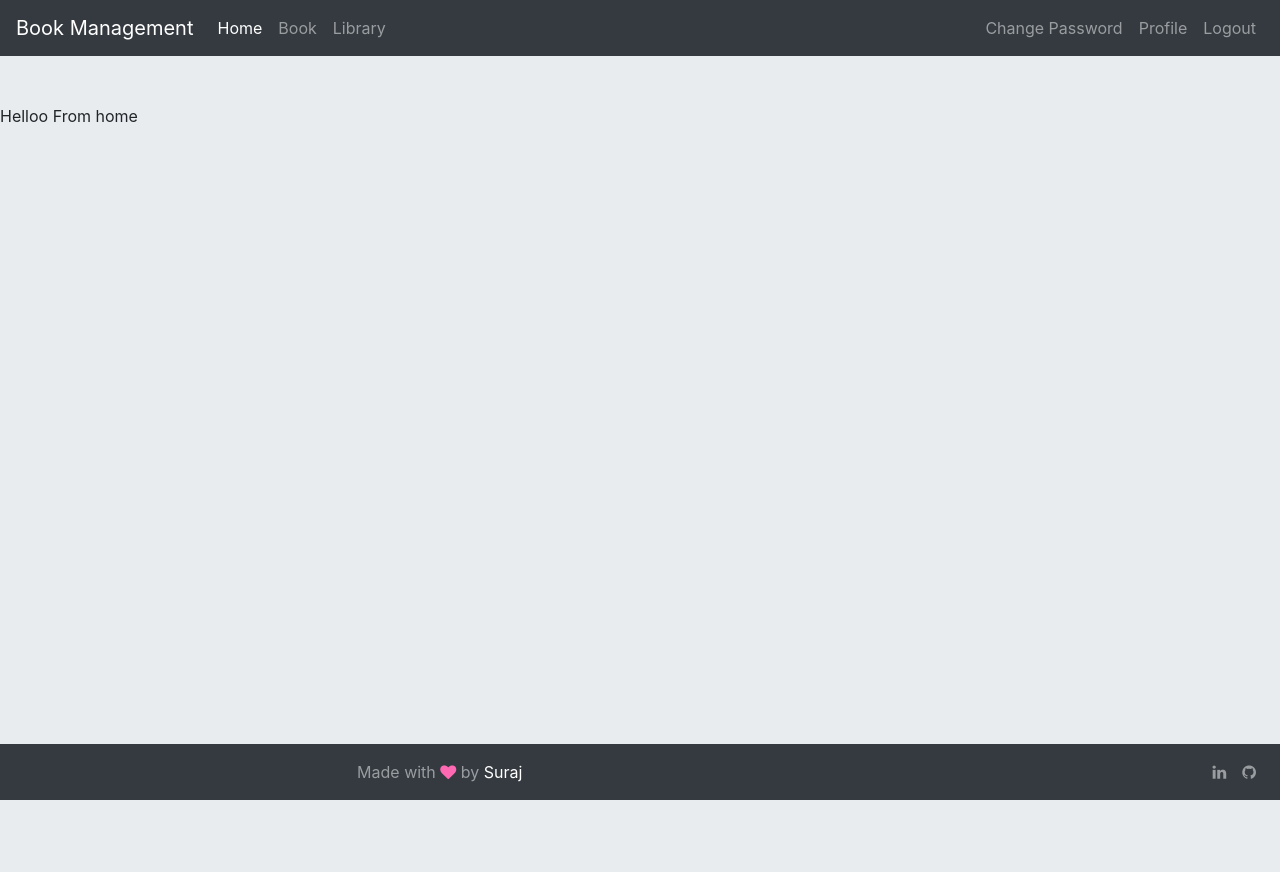
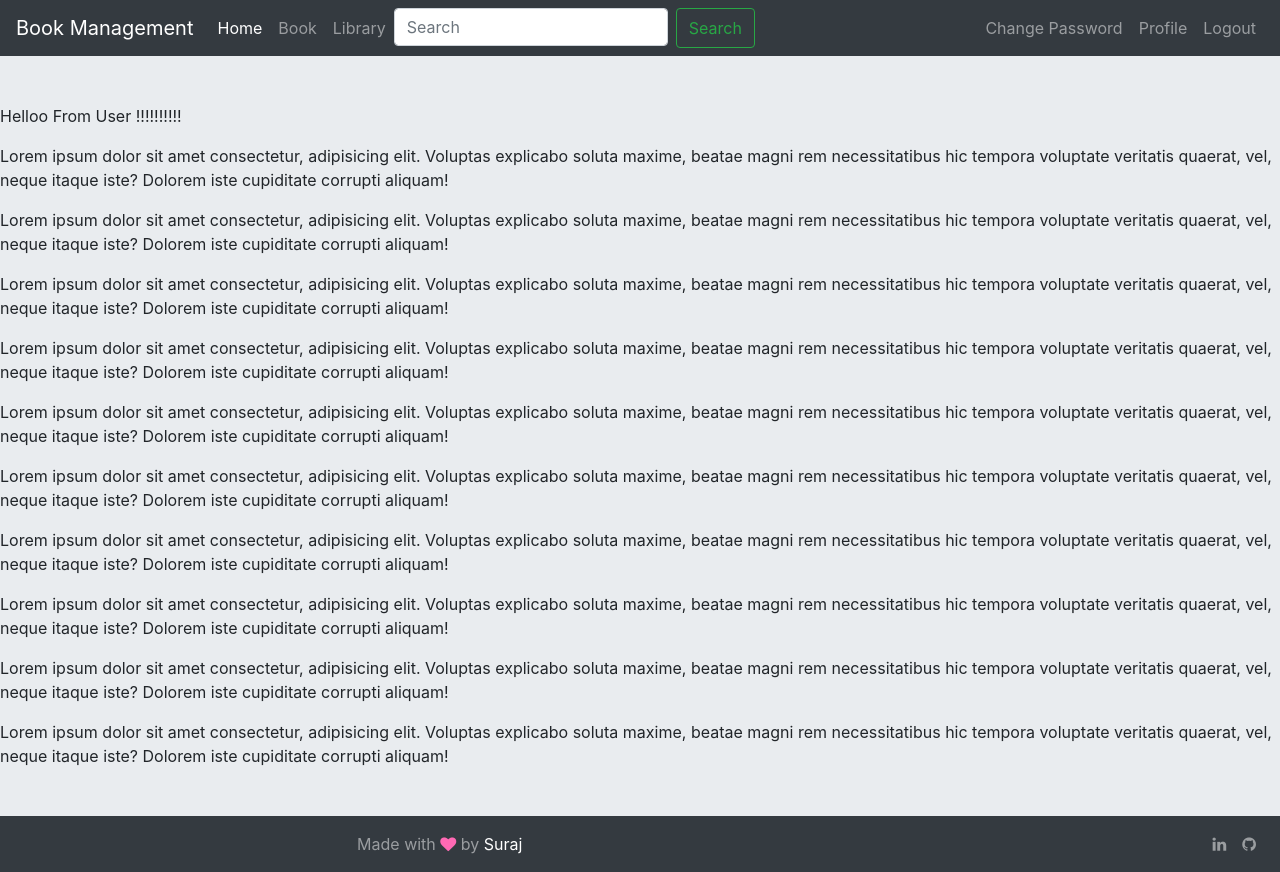
Before and after one commit to surajkj/BookManagementUI, an Angular app: page / in a window 1280 px wide. Before the commit the page ends 800 px from the top, so only its background shows below. Built offline with nearby package versions, Linux system fonts and the light colour scheme.

Commit message:
Static Navbar

```diff
--- a/src/app/post-login/footer/footer.component.html
+++ b/src/app/post-login/footer/footer.component.html
@@ -1,4 +1,4 @@
-<nav class="navbar navbar-dark bg-dark mt-5 fixed-bottom">
+<nav class="navbar navbar-dark bg-dark mt-5 sticky-top">
   <div class="navbar-expand m-auto navbar-text">
     Made with <i class="fa fa-heart"></i> by <a href="https://twitter.com/surajkj">Suraj</a>
   </div>
@@ -13,13 +13,6 @@
     <a class="nav-item nav-link" href="https://github.com/surajkj" target="_blank">
       <i class="fa fa-github"></i>
     </a>
-    <!--
-    <a class="nav-item nav-link" href="https://twitter.com/beeman_nl" target="_blank">
-      <i class="fa fa-twitter"></i>
-    </a>
-    <a class="nav-item nav-link" href="https://medium.com/@beeman" target="_blank">
-      <i class="fa fa-medium"></i>
-    </a> -->
   </div>
 </div>
 </nav>
--- a/src/app/post-login/header/header.component.html
+++ b/src/app/post-login/header/header.component.html
@@ -1,11 +1,12 @@
-<nav class="navbar navbar-dark bg-dark mb-5">
+<nav class="navbar navbar-dark bg-dark mb-5 sticky-top">
   <a class="navbar-brand" href="/">Book Management</a>
   <div class="navbar-expand mr-auto">
     <div class="navbar-nav">
       <a class="nav-item nav-link active" href="#">Home</a>
       <a class="nav-item nav-link" href="#">Book</a>
       <a class="nav-item nav-link" href="#">Library</a>
-
+      <input class="form-control mr-sm-2" type="search" placeholder="Search" aria-label="Search">
+    <button class="btn btn-outline-success my-2 my-sm-0" type="submit">Search</button>
     </div>
   </div>
   <div class="navbar-expand ml-auto navbar-nav">
@@ -13,16 +14,6 @@
         <a class="nav-item nav-link" href="#">Change Password</a>
         <a class="nav-item nav-link" href="#">Profile</a>
         <a class="nav-item nav-link" href="#">Logout</a>
-
-      <!-- <a class="nav-item nav-link" href="https://github.com/beeman" target="_blank">
-        <i class="fa fa-github"></i>
-      </a>
-      <a class="nav-item nav-link" href="https://twitter.com/beeman_nl" target="_blank">
-        <i class="fa fa-twitter"></i>
-      </a>
-      <a class="nav-item nav-link" href="https://medium.com/@beeman" target="_blank">
-        <i class="fa fa-medium"></i>
-      </a> -->
     </div>
   </div>
 </nav>
--- a/src/app/post-login/home/home.component.html
+++ b/src/app/post-login/home/home.component.html
@@ -1,4 +1,34 @@
 
 <div class="body-content">
   <p>Helloo From home</p>
+  <p>
+  Lorem ipsum dolor sit amet consectetur, adipisicing elit. Voluptas explicabo soluta maxime, beatae magni rem necessitatibus hic tempora voluptate veritatis quaerat, vel, neque itaque iste? Dolorem iste cupiditate corrupti aliquam!
+</p>
+<p>
+    Lorem ipsum dolor sit amet consectetur, adipisicing elit. Voluptas explicabo soluta maxime, beatae magni rem necessitatibus hic tempora voluptate veritatis quaerat, vel, neque itaque iste? Dolorem iste cupiditate corrupti aliquam!
+  </p>
+  <p>
+      Lorem ipsum dolor sit amet consectetur, adipisicing elit. Voluptas explicabo soluta maxime, beatae magni rem necessitatibus hic tempora voluptate veritatis quaerat, vel, neque itaque iste? Dolorem iste cupiditate corrupti aliquam!
+    </p>
+    <p>
+        Lorem ipsum dolor sit amet consectetur, adipisicing elit. Voluptas explicabo soluta maxime, beatae magni rem necessitatibus hic tempora voluptate veritatis quaerat, vel, neque itaque iste? Dolorem iste cupiditate corrupti aliquam!
+      </p>
+      <p>
+          Lorem ipsum dolor sit amet consectetur, adipisicing elit. Voluptas explicabo soluta maxime, beatae magni rem necessitatibus hic tempora voluptate veritatis quaerat, vel, neque itaque iste? Dolorem iste cupiditate corrupti aliquam!
+        </p>
+        <p>
+            Lorem ipsum dolor sit amet consectetur, adipisicing elit. Voluptas explicabo soluta maxime, beatae magni rem necessitatibus hic tempora voluptate veritatis quaerat, vel, neque itaque iste? Dolorem iste cupiditate corrupti aliquam!
+          </p>
+          <p>
+              Lorem ipsum dolor sit amet consectetur, adipisicing elit. Voluptas explicabo soluta maxime, beatae magni rem necessitatibus hic tempora voluptate veritatis quaerat, vel, neque itaque iste? Dolorem iste cupiditate corrupti aliquam!
+            </p>
+            <p>
+                Lorem ipsum dolor sit amet consectetur, adipisicing elit. Voluptas explicabo soluta maxime, beatae magni rem necessitatibus hic tempora voluptate veritatis quaerat, vel, neque itaque iste? Dolorem iste cupiditate corrupti aliquam!
+              </p>
+              <p>
+                  Lorem ipsum dolor sit amet consectetur, adipisicing elit. Voluptas explicabo soluta maxime, beatae magni rem necessitatibus hic tempora voluptate veritatis quaerat, vel, neque itaque iste? Dolorem iste cupiditate corrupti aliquam!
+                </p>
+                <p>
+                    Lorem ipsum dolor sit amet consectetur, adipisicing elit. Voluptas explicabo soluta maxime, beatae magni rem necessitatibus hic tempora voluptate veritatis quaerat, vel, neque itaque iste? Dolorem iste cupiditate corrupti aliquam!
+                  </p>
 </div>
--- a/src/app/post-login/plcontainer/plcontainer.component.html
+++ b/src/app/post-login/plcontainer/plcontainer.component.html
@@ -1,5 +1,5 @@
 <app-header></app-header>
 
-<app-home></app-home>
-
+<!-- <app-home></app-home> -->
+<app-user></app-user>
 <app-footer></app-footer>
--- a/src/app/post-login/user/user.component.html
+++ b/src/app/post-login/user/user.component.html
@@ -0,0 +1,34 @@
+
+<div class="body-content">
+        <p>Helloo From User !!!!!!!!!! </p>
+        <p>
+        Lorem ipsum dolor sit amet consectetur, adipisicing elit. Voluptas explicabo soluta maxime, beatae magni rem necessitatibus hic tempora voluptate veritatis quaerat, vel, neque itaque iste? Dolorem iste cupiditate corrupti aliquam!
+      </p>
+      <p>
+          Lorem ipsum dolor sit amet consectetur, adipisicing elit. Voluptas explicabo soluta maxime, beatae magni rem necessitatibus hic tempora voluptate veritatis quaerat, vel, neque itaque iste? Dolorem iste cupiditate corrupti aliquam!
+        </p>
+        <p>
+            Lorem ipsum dolor sit amet consectetur, adipisicing elit. Voluptas explicabo soluta maxime, beatae magni rem necessitatibus hic tempora voluptate veritatis quaerat, vel, neque itaque iste? Dolorem iste cupiditate corrupti aliquam!
+          </p>
+          <p>
+              Lorem ipsum dolor sit amet consectetur, adipisicing elit. Voluptas explicabo soluta maxime, beatae magni rem necessitatibus hic tempora voluptate veritatis quaerat, vel, neque itaque iste? Dolorem iste cupiditate corrupti aliquam!
+            </p>
+            <p>
+                Lorem ipsum dolor sit amet consectetur, adipisicing elit. Voluptas explicabo soluta maxime, beatae magni rem necessitatibus hic tempora voluptate veritatis quaerat, vel, neque itaque iste? Dolorem iste cupiditate corrupti aliquam!
+              </p>
+              <p>
+                  Lorem ipsum dolor sit amet consectetur, adipisicing elit. Voluptas explicabo soluta maxime, beatae magni rem necessitatibus hic tempora voluptate veritatis quaerat, vel, neque itaque iste? Dolorem iste cupiditate corrupti aliquam!
+                </p>
+                <p>
+                    Lorem ipsum dolor sit amet consectetur, adipisicing elit. Voluptas explicabo soluta maxime, beatae magni rem necessitatibus hic tempora voluptate veritatis quaerat, vel, neque itaque iste? Dolorem iste cupiditate corrupti aliquam!
+                  </p>
+                  <p>
+                      Lorem ipsum dolor sit amet consectetur, adipisicing elit. Voluptas explicabo soluta maxime, beatae magni rem necessitatibus hic tempora voluptate veritatis quaerat, vel, neque itaque iste? Dolorem iste cupiditate corrupti aliquam!
+                    </p>
+                    <p>
+                        Lorem ipsum dolor sit amet consectetur, adipisicing elit. Voluptas explicabo soluta maxime, beatae magni rem necessitatibus hic tempora voluptate veritatis quaerat, vel, neque itaque iste? Dolorem iste cupiditate corrupti aliquam!
+                      </p>
+                      <p>
+                          Lorem ipsum dolor sit amet consectetur, adipisicing elit. Voluptas explicabo soluta maxime, beatae magni rem necessitatibus hic tempora voluptate veritatis quaerat, vel, neque itaque iste? Dolorem iste cupiditate corrupti aliquam!
+                        </p>
+      </div>
```
